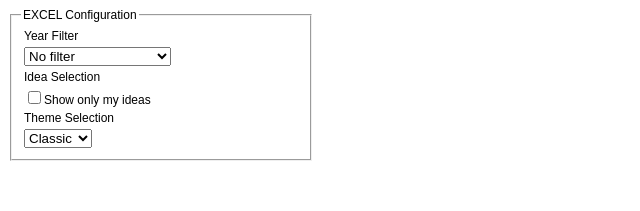
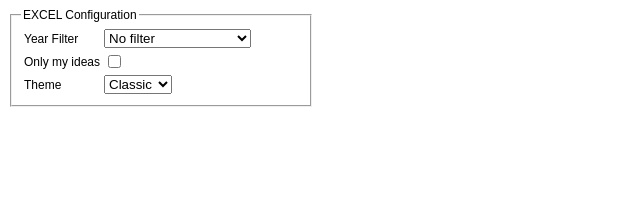
Before and after one commit to madhur/SPGadget, a plain HTML site: page settings.html in a window 1280 px wide. Shown: the whole page, without its empty margins (0-640 px from the left). Drawn offline with Linux system fonts and the light colour scheme.

Commit message:
ui tweaks

```diff
--- a/css/settings.css
+++ b/css/settings.css
@@ -1,7 +1,7 @@
 body
 {
 width:500px;
-height: 200px;
+height: 150px;
 
 font-family:Arial;
 font-size:12px;
--- a/settings.html
+++ b/settings.html
@@ -15,10 +15,7 @@
 		<tr>
 			<td>Year Filter</td>
 
-		</tr>
-
-		<tr>
-		<td>
+			<td>
 		<select id=viewoption>
 					<option name=nofilter value=nofilter> No filter </option>
 					<option name=previousyear value=previousyear> Previous Year (2012) </option>
@@ -27,29 +24,25 @@
 
 				</select>
 		</td>
-		</tr>
-		<tr>
-			<td>
-				Idea Selection
-			</td>
+
 		</tr>
 
 		<tr>
 			<td>
-				<input type="checkbox" id="onlymyideas" name="onlymyideas" value="onlymyideas">Show only my ideas</input>
+				Only my ideas
+			</td>
+			<td>
+				<input type="checkbox" id="onlymyideas" name="onlymyideas" value="onlymyideas"></input>
 			</td>
 		</tr>
 
 
 		<tr>
 			<td>
-					Theme Selection
+					Theme
 
 				</select>
 			</td>
-		</tr>
-
-		<tr>
 			<td>
 					<select id=theme>
 					<option name=classic value=classic> Classic </option>
@@ -59,6 +52,8 @@
 			</td>
 		</tr>
 
+
+
 		</table>
 		</fieldset>
     </body>
```
Also changed, not shown: excel.html (+1 -1 lines).
